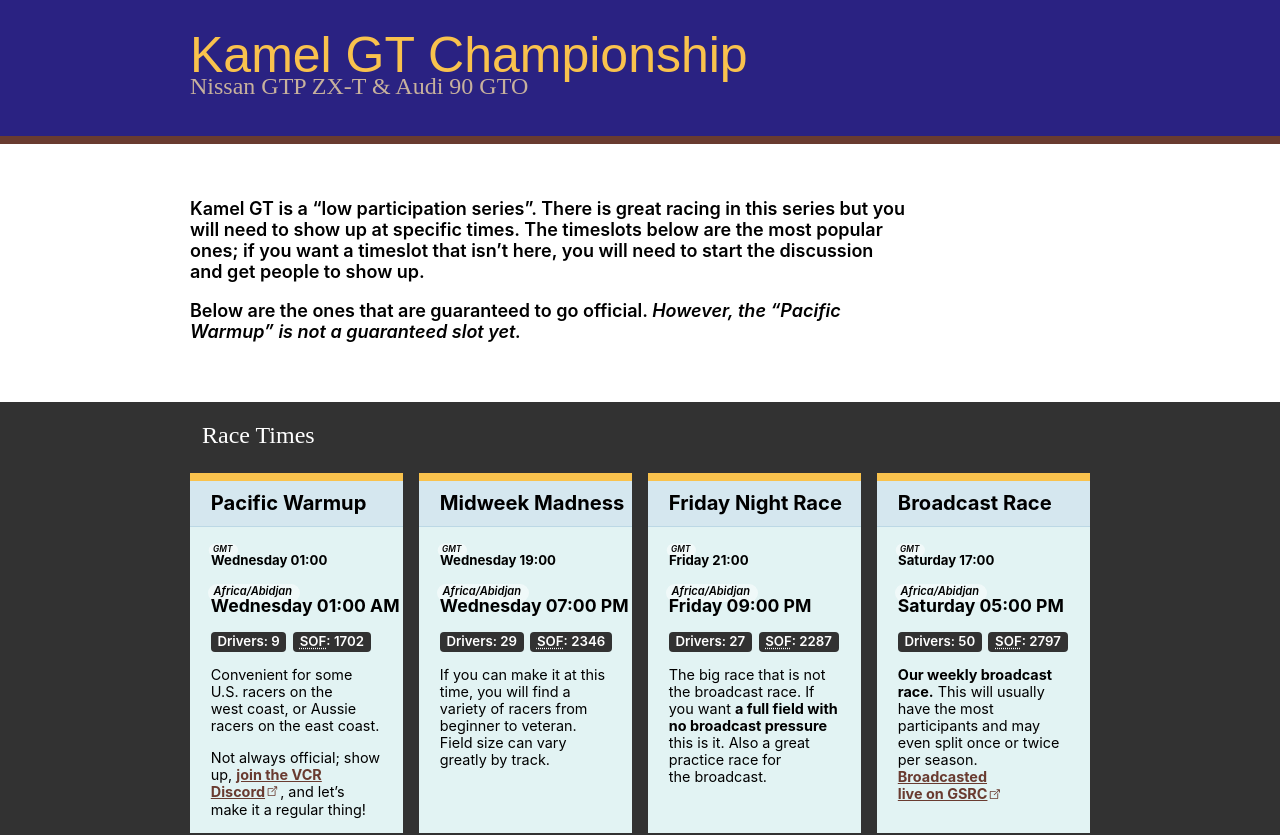
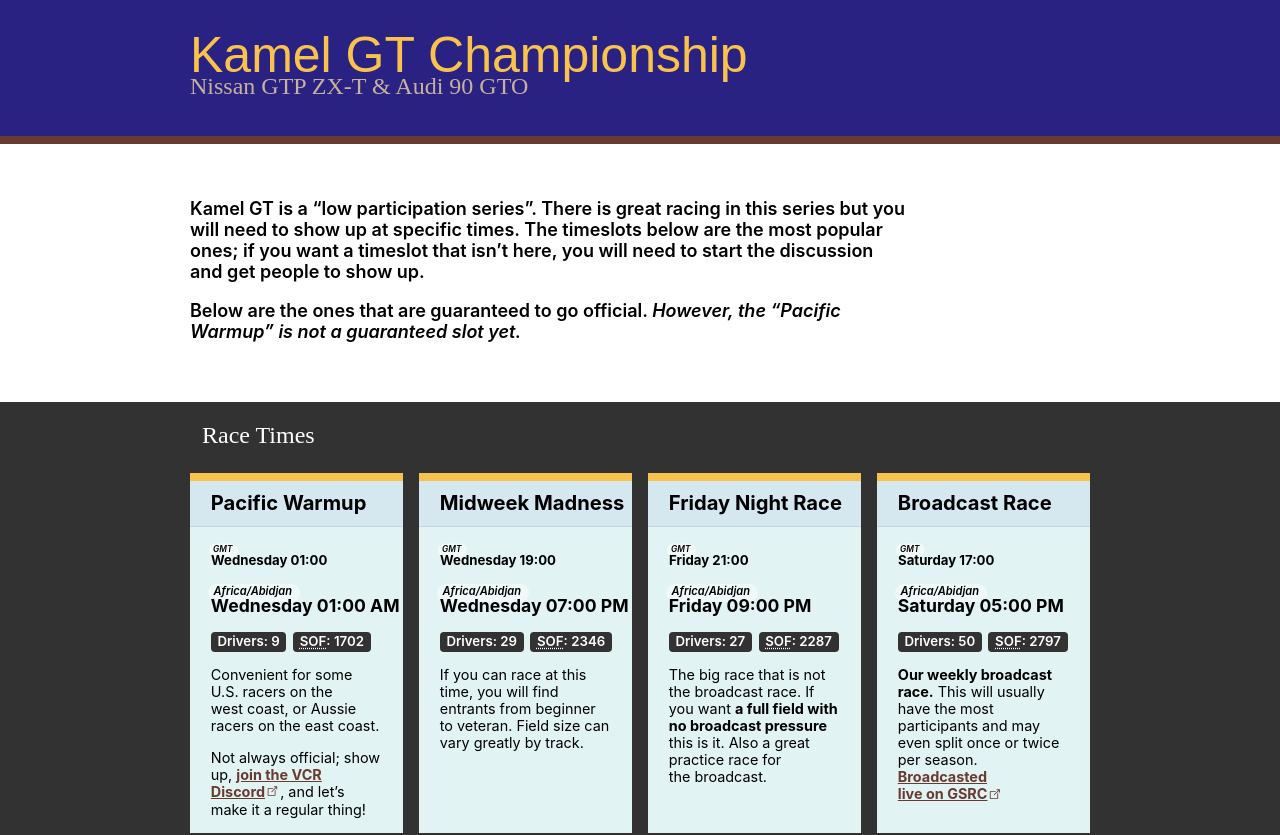
Before and after one commit to jamiehs/kamelgt, a React (Create React App) app: page / in a window 1280 px wide. Shown: the top 835 px of the page. Built offline with nearby package versions, Linux system fonts and the light colour scheme; a web font is replaced by a local one.

Commit message:
Removes English figure of speech

```diff
--- a/src/App.js
+++ b/src/App.js
@@ -51,7 +51,7 @@
                             sof="2346"
                         >
                             <p>
-                                If you can make it at this time, you will find a variety of racers from beginner to veteran. Field size can vary greatly by&nbsp;track.
+                                If you can race at this time, you will find entrants from beginner to veteran. Field size can vary greatly by&nbsp;track.
                             </p>
                         </Timeslot>
                         <Timeslot
```
